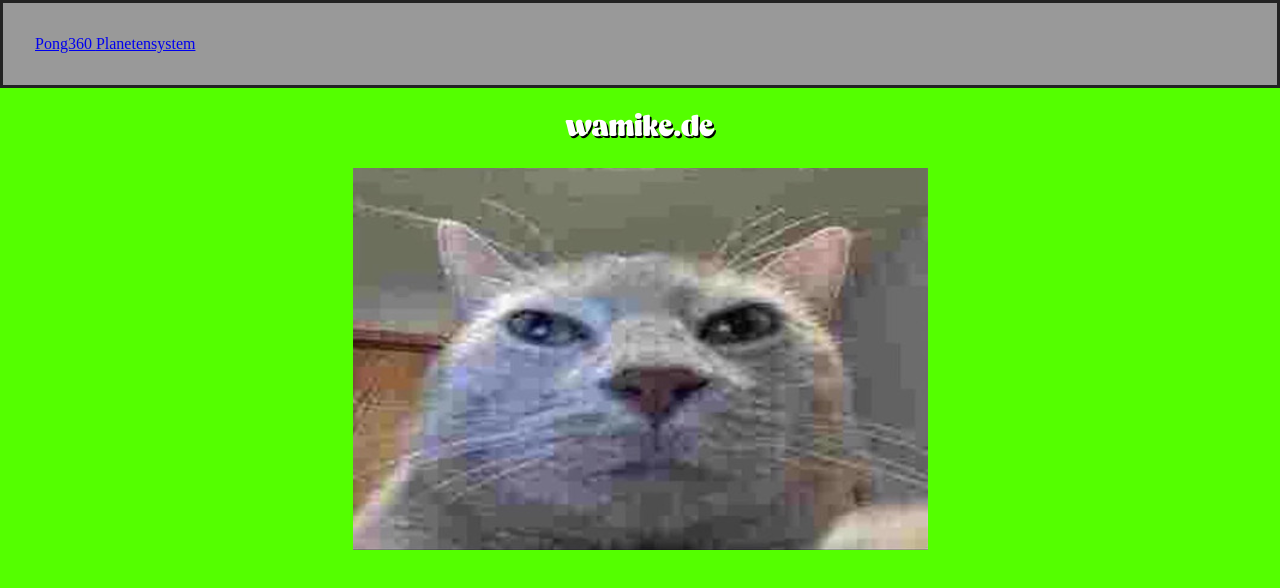
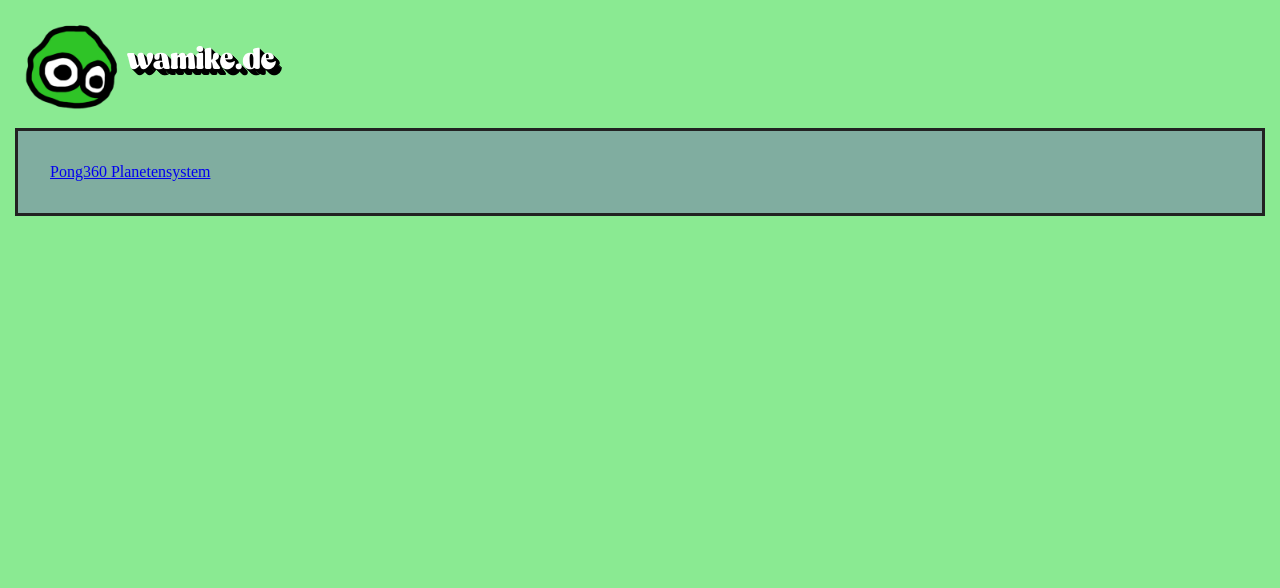
Before and after one commit to wamikewamike/wamikewamike.github.io, a website built with Parcel: page index.html in a window 1280 px wide. Built offline with nearby package versions, Linux system fonts and the light colour scheme.

Commit message:
Logo hinzugefuegt

```diff
--- a/css/main.css
+++ b/css/main.css
@@ -16,22 +16,26 @@
 }
 
 body{
-  background-color: #54ff00;
+  background-color: #8AEA92 ;
 }
 
 header div{
   display: inline;
 }
 header{
+  margin: 0 15px 15px;
   border-style: solid;
   padding: 2em;
-  background-color: #999999;
+  background-color: #80ADA0;
 }
 
 p.cat img:hover{
   width: 35%;
 }
 
+p.cat img{
+  visibility: hidden;
+}
 
 .center{
   display:block;
@@ -39,13 +43,49 @@ p.cat img:hover{
   margin-right: auto;
 }
 
+.aligned{
+  display:flex;
+  align-items: center;
+  margin-left: 20px;
+  height: 8em
+}
+#blobbohd{
+  margin-right: 10px;
+}
+
+
+.shadow {
+  position: relative;
+  top: -3px;
+  left: -3px;
+  text-shadow: 1px 1px #000000,
+  2px 2px #000000,
+  3px 3px #000000,
+  4px 4px #000000,
+  5px 5px #000000,
+  6px 6px #000000;
+}
+.shadow:hover {
+  position: relative;
+  top: -3px;
+  left: -3px;
+  text-shadow: -1px -1px #000000,
+  -2px -2px #000000,
+  -3px -3px #000000,
+  -4px -4px #000000,
+  -5px -5px #000000,
+  -6px -6px #000000;
+}
+
+
 h1{
   font-family: capuche, sans-serif;
   font-size: 5em;
   text-align: center;
-  margin-top: 0.1em;
-  text-shadow: 0.05em 0.05em #000000;
-  color: #ffffff;
+
+  text-shadow: 0em 0.49em #000000;
+  /*text-shadow: -0.05em -0.05em #000000;*/
+  color: #ffffff ;
 
 }
 
--- a/index.html
+++ b/index.html
@@ -20,11 +20,17 @@
 
   <link rel="stylesheet" href="css/normalize.css">
   <link rel="stylesheet" href="css/main.css">
+  <link rel="script" href="js/main.js">
 
   <meta name="theme-color" content="#fafafa">
 </head>
 
 <body>
+
+<div class="aligned">
+  <img src="img/blobboHD.png" id="blobbohd" width=100px onmousedown="this.src='img/creepyblobbo.png'" onmouseup="this.src='img/blobbohd.png'">
+  <h1 class="shadow">wamike.de</h1>
+</div>
 
   <header>
     <div>
@@ -41,8 +47,7 @@
   </header>
 
 
-  <!-- Add your site or application content here -->
-  <h1>wamike.de</h1>
+
 
   <p class="cat">
     <img src="img/cat_stupid.png" class="center">
```
Also changed, not shown: js/main.js (+9 -0 lines), img/blobboHD.png (added), img/creepyblobbo.png (added), img/favicon.png.
